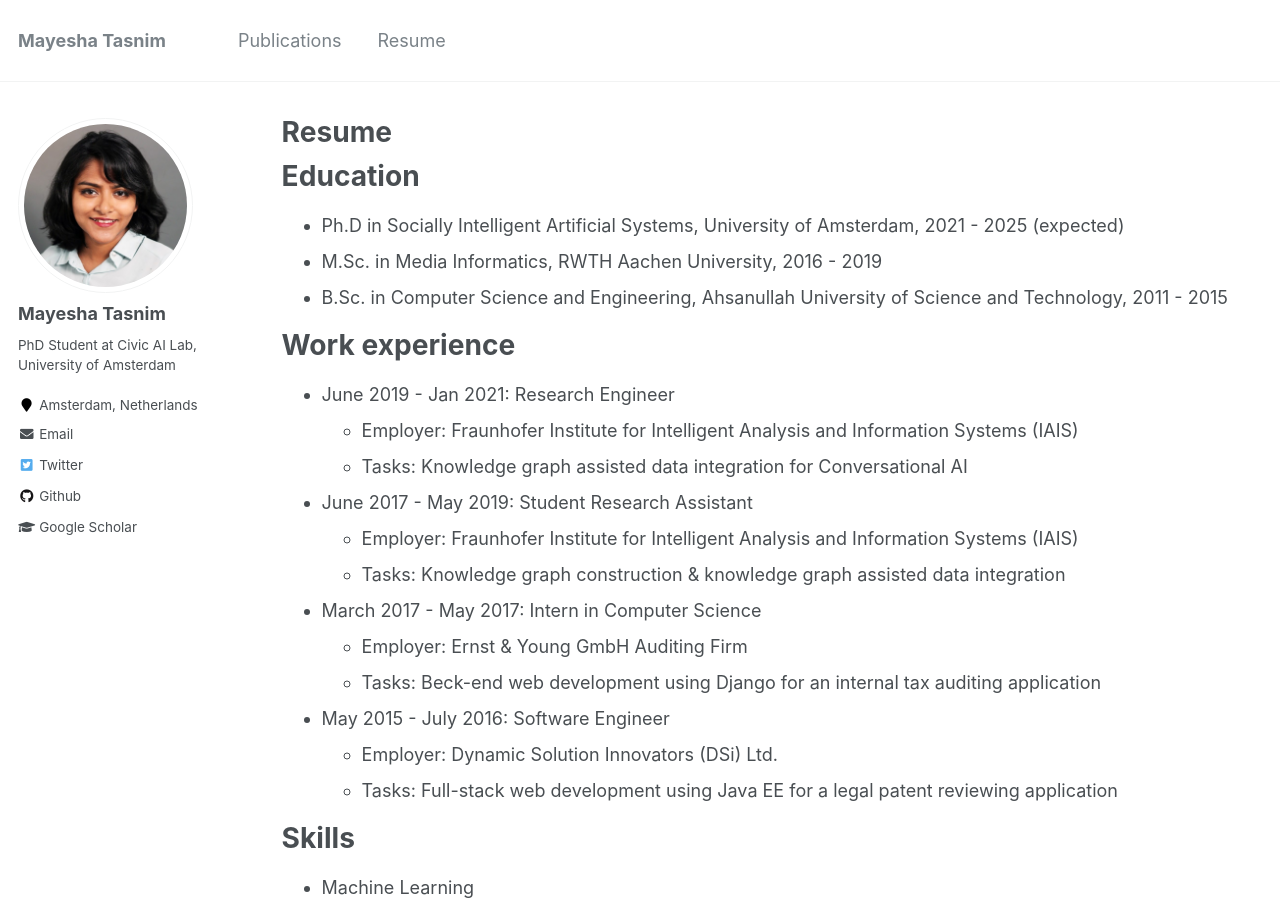
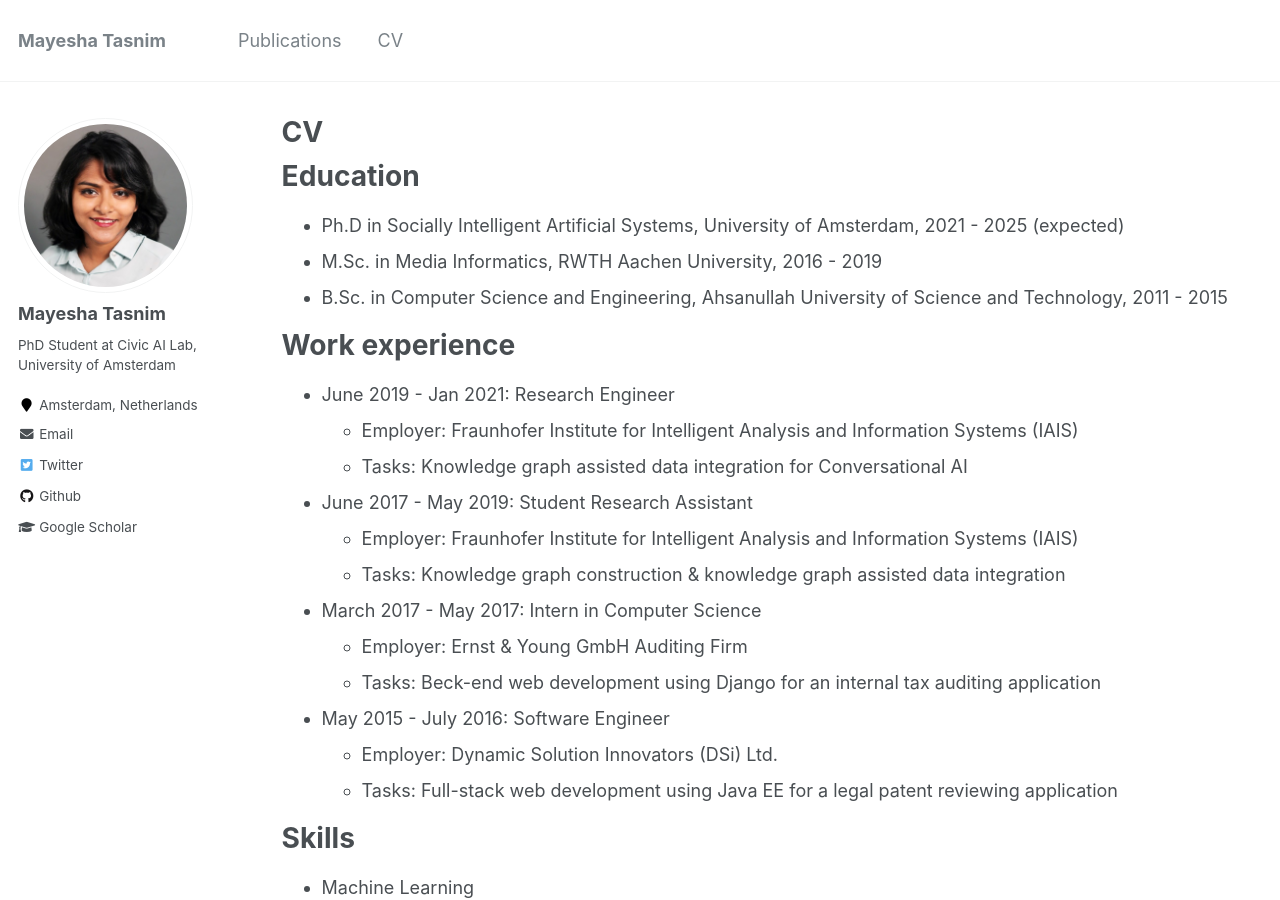
Before and after one commit to m-tasnim/m-tasnim.github.io, a Jekyll site: the page built from _pages/cv.md, in a window 1280 px wide and 900 px high. Built offline with Jekyll 4.4.1, drawn with Linux system fonts in a browser that asks for light colours.

Commit message:
Revert "changed CV -> Resume"
This reverts commit 668a4312e831da4ffb2a365cda687943fbb27b01.

```diff
--- a/_data/navigation.yml
+++ b/_data/navigation.yml
@@ -3,5 +3,5 @@ main:
   - title: "Publications"
     url: /publications/
 
-  - title: "Resume"
-    url: /resume/
+  - title: "CV"
+    url: /cv/
--- a/_pages/resume.md
+++ b/_pages/cv.md
@@ -1,7 +1,7 @@
 ---
 layout: archive
-title: "Resume"
-permalink: /resume/
+title: "CV"
+permalink: /cv/
 author_profile: true
 redirect_from:
   - /resume
```
